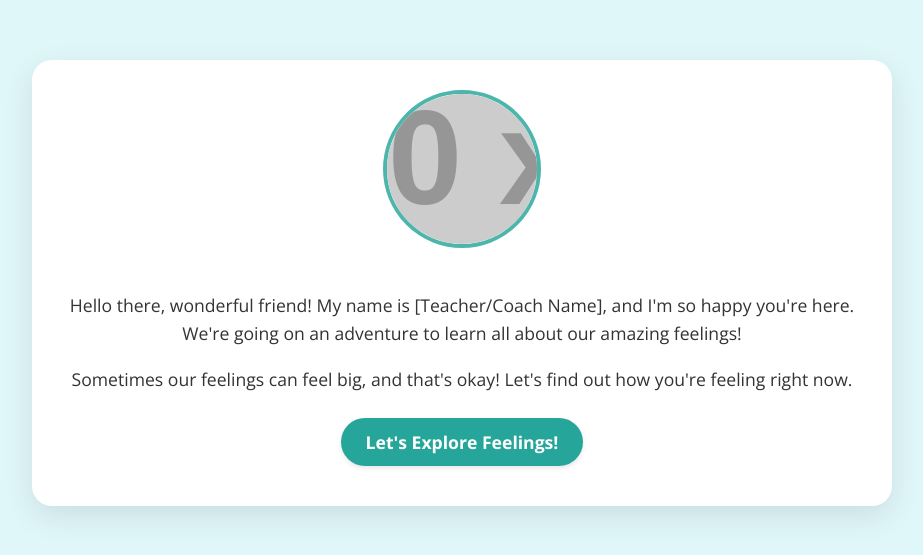
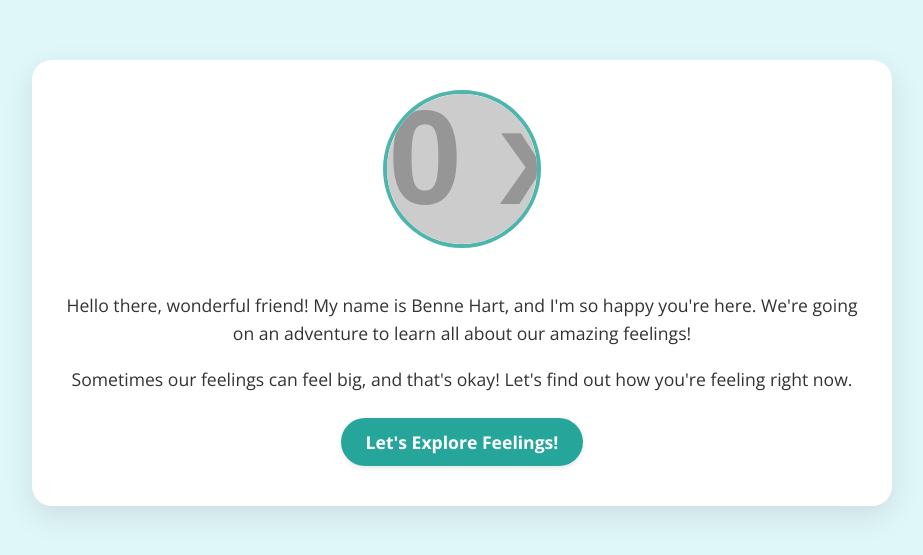
Before and after one commit to rayhartcares/emotion-navigator-for-kids, a plain HTML site: page index.html in a window 1280 px wide. Shown: the part 117-672 px from the top of the page, without its empty margins (178-1101 px from the left). Drawn offline with nearby package versions, Linux system fonts and the light colour scheme; placeholder pictures from the web are drawn by us.

Commit message:
Update index.html

```diff
--- a/index.html
+++ b/index.html
@@ -11,7 +11,7 @@
     <div class="app-container">
         <div id="intro-stage" class="stage active">
             <img src="https://via.placeholder.com/150/9ad0c2/ffffff?text=Teacher+Image" alt="Friendly Teacher" class="teacher-img">
-            <p class="intro-text">Hello there, wonderful friend! My name is [Teacher/Coach Name], and I'm so happy you're here. We're going on an adventure to learn all about our amazing feelings!</p>
+            <p class="intro-text">Hello there, wonderful friend! My name is Benne Hart, and I'm so happy you're here. We're going on an adventure to learn all about our amazing feelings!</p>
             <p class="intro-text">Sometimes our feelings can feel big, and that's okay! Let's find out how you're feeling right now.</p>
             <button id="start-feelings-btn" class="main-btn">Let's Explore Feelings!</button>
         </div>
```
